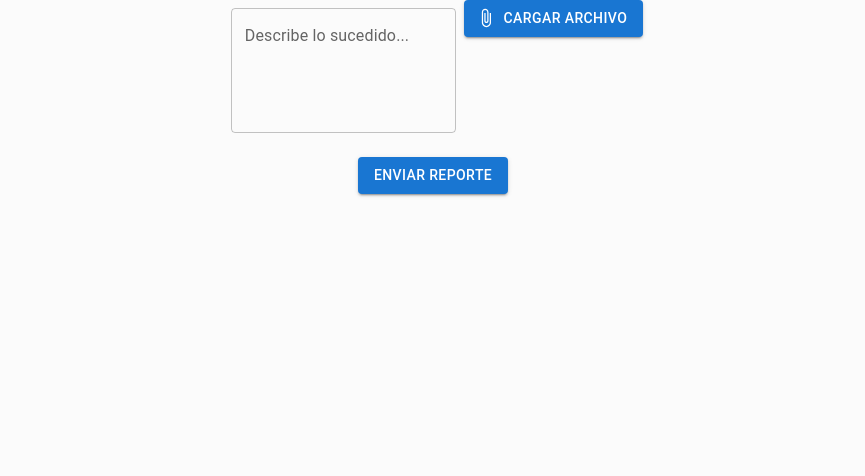
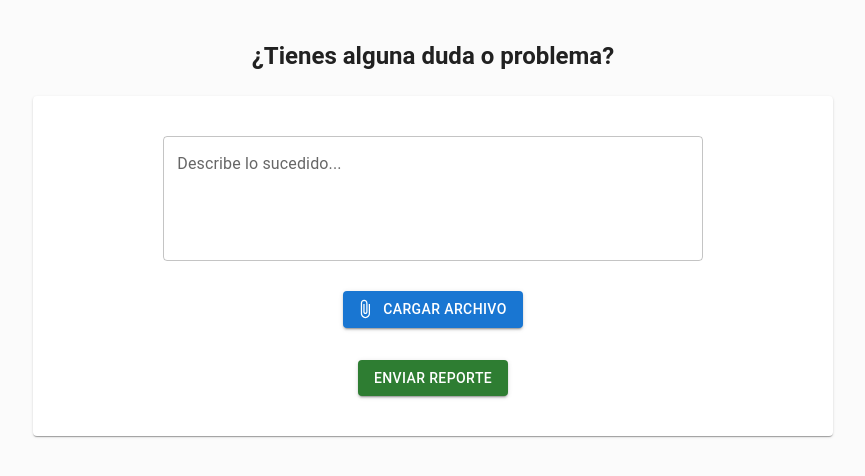
Before and after one commit to xStranged1/Ticket, a React (Vite) app: page /support in a window 1280 px wide. Shown: the top 476 px of the page, without its empty margins (207-1072 px from the left). Built offline with nearby package versions, Linux system fonts and the light colour scheme.

Commit message:
fix: :lipstick: add theme, styles in support

```diff
--- a/src/App.tsx
+++ b/src/App.tsx
@@ -1,4 +1,4 @@
-import { useState } from 'react'
+import { useMemo } from 'react'
 import { Route, Routes } from 'react-router-dom'
 import Tickets from './routes/Tickets'
 import Login from './routes/Login'
@@ -7,9 +7,8 @@ import CreateTicket from './routes/CreateTicket'
 import DetailTicket from './routes/DetailTicket'
 import UserProfile from './routes/UserProfile'
 import Support from './routes/Support'
-import TicketForm from './routes/DetailTicket'
 import { ThemeProvider } from '@mui/material/styles';
-import { CssBaseline, useColorScheme } from '@mui/material'
+import { CssBaseline, useMediaQuery } from '@mui/material'
 import { darkTheme, lightTheme } from './const/colors'
 
 function App() {
@@ -17,11 +16,13 @@ function App() {
   // Recordar que tickets necesita barra de busqueda(Relacionados),
   // Campana de notis (TU TICKET A SIDO REVISADO (HORARIO) podes apretar la noti y te lleva al ticket
   // boton eliminar con confirmacion, y podemos agregar un zoom al pasar el mouse sobre una tarjeta
-  const { mode } = useColorScheme()
+  const prefersDarkMode = useMediaQuery('(prefers-color-scheme: dark)');
+
+  const theme = useMemo(() => prefersDarkMode ? darkTheme : lightTheme, [prefersDarkMode]);
 
   return (
     <>
-      <ThemeProvider theme={mode == 'dark' || mode == 'system' ? darkTheme : lightTheme}>
+      <ThemeProvider theme={theme}>
         <CssBaseline /> {/* Aplica los estilos globales */}
         <Routes>
           <Route path='/' element={<Login />} />
--- a/src/const/colors.ts
+++ b/src/const/colors.ts
@@ -24,8 +24,12 @@ export const darkTheme = createTheme({
         background: {
             default: '#333333', // Fondo gris oscuro para el tema oscuro
         },
+        primary: {
+            main: '#3fb55d',
+        },
         secondary: {
-            main: '#e7e7e7'
-        }
+            main: '#f50057',
+        },
+
     },
 });
--- a/src/routes/CreateTicket.tsx
+++ b/src/routes/CreateTicket.tsx
@@ -10,6 +10,7 @@ import {
     FormControl,
     Grid,
     IconButton,
+    Paper,
 } from "@mui/material";
 
 import UploadFileIcon from "@mui/icons-material/UploadFile";
@@ -28,14 +29,14 @@ export default function CreateTicket() {
     };
 
     return (
-        <Box
+        <Paper
             sx={{
                 width: "auto",
                 margin: "auto",
                 mt: 5,
                 p: 3,
-                boxShadow: 3,
-                bgcolor: 'background.default',
+                mb: 5,
+                bgcolor: 'background.main',
                 borderRadius: 2,
             }}
         >
@@ -135,6 +136,6 @@ export default function CreateTicket() {
                     </Button>
                 </Grid>
             </Grid>
-        </Box>
+        </Paper>
     );
 };
--- a/src/routes/DetailTicket.tsx
+++ b/src/routes/DetailTicket.tsx
@@ -4,7 +4,6 @@ import {
 } from "@mui/material";
 import UploadFileIcon from "@mui/icons-material/UploadFile";
 import DeleteIcon from "@mui/icons-material/Delete";
-import EditIcon from "@mui/icons-material/Edit";
 
 interface TicketFormProps {
     onSubmit: (formData: {
--- a/src/routes/Login.tsx
+++ b/src/routes/Login.tsx
@@ -8,6 +8,7 @@ import {
     InputAdornment,
     Link,
     Fab,
+    Paper,
 } from "@mui/material";
 import Visibility from "@mui/icons-material/Visibility";
 import VisibilityOff from "@mui/icons-material/VisibilityOff";
@@ -31,14 +32,7 @@ const ExternalLogin: React.FC = () => {
     const [email, setEmail] = useState("");
     const [password, setPassword] = useState("");
     const [showPassword, setShowPassword] = useState(false);
-    const [errors, setErrors] = useState<{ email?: string; password?: string }>(
-        {}
-    );
-    const theme = useTheme(); // Acceder al tema
-
-    console.log(theme);
-    console.log(theme.palette);
-
+    const [errors, setErrors] = useState<{ email?: string; password?: string }>({});
 
     const handleClickShowPassword = () => setShowPassword(!showPassword);
 
@@ -90,13 +84,12 @@ const ExternalLogin: React.FC = () => {
                 position: "relative",
             }}
         >
-            <Box
+            <Paper
                 sx={{
                     width: "100%",
                     maxWidth: "400px",
                     p: 4,
                     borderRadius: 2,
-                    bgcolor: 'background.secondary',
                     boxShadow: "0px 4px 10px rgba(0, 0, 0, 0.1)",
                 }}
             >
@@ -106,7 +99,7 @@ const ExternalLogin: React.FC = () => {
                         textAlign: "center",
                         mb: 3,
                         fontWeight: "bold",
-                        color: "#333",
+                        color: "Text",
                     }}
                 >
                     Iniciar Sesión
@@ -183,7 +176,7 @@ const ExternalLogin: React.FC = () => {
                         ¿Olvidaste tu contraseña?
                     </Link>
                 </Typography>
-            </Box>
+            </Paper>
 
 
             <Fab
--- a/src/routes/Support.tsx
+++ b/src/routes/Support.tsx
@@ -3,11 +3,11 @@ import Box from '@mui/material/Box';
 import TextField from '@mui/material/TextField';
 import Button from '@mui/material/Button';
 import AttachFileIcon from '@mui/icons-material/AttachFile';
+import { Paper, Typography } from '@mui/material';
 
 interface FormProps {
     onSubmit: (data: any) => void;
 }
-
 
 const Form: React.FC<FormProps> = ({ onSubmit }) => {
     const [description, setDescription] = React.useState('');
@@ -27,10 +27,17 @@ const Form: React.FC<FormProps> = ({ onSubmit }) => {
     };
 
     return (
-        <Box
+        <Paper
             component="form"
             sx={{
-                '& .MuiTextField-root': { m: 1, width: '25ch' },
+                p: 5,
+                display: 'flex',
+                flexDirection: 'column',
+                alignItems: 'center',
+                justifyContent: 'center',
+                width: '100%',
+                maxWidth: '800px', // Límite de ancho
+                margin: '0 auto',
             }}
             noValidate
             autoComplete="off"
@@ -39,34 +46,62 @@ const Form: React.FC<FormProps> = ({ onSubmit }) => {
             <TextField
                 id="outlined-multiline-static"
                 label="Describe lo sucedido..."
+                sx={{
+                    width: '100%',
+                    '@media (min-width:600px)': {
+                        width: '50ch',
+                    },
+                    '@media (min-width:900px)': {
+                        width: '60ch',
+                    },
+                }}
                 multiline
                 rows={4}
                 value={description}
                 onChange={handleDescriptionChange}
             />
+            <div style={{ marginTop: 30 }}></div>
+
             <label htmlFor="contained-button-file">
                 <input accept="image/*" id="contained-button-file" multiple type="file" onChange={handleFileChange} hidden />
                 <Button variant="contained" component="span" startIcon={<AttachFileIcon />}>
                     Cargar archivo
                 </Button>
             </label>
+
             <ul>
                 {files.map((file) => (
                     <li key={file.name}>{file.name}</li>
                 ))}
             </ul>
-            <Button type="submit" variant="contained">
+            <Button type="submit" variant="contained" color='success'>
                 Enviar reporte
             </Button>
-        </Box>
+        </Paper>
     );
 };
 
 export default function Support() {
+    const handleSubmit = (data: any) => {
+        console.log(data); // Aquí puedes manejar el envío del formulario
+    };
 
     return (
-        <>
-            <Form />
-        </>
-    )
+        <Box
+            sx={{
+                p: 3,
+                display: 'flex',
+                flexDirection: 'column',
+                alignItems: 'center',
+                '@media (min-width:600px)': {
+                    p: 5,
+                },
+            }}
+        >
+            <Typography variant="h5" sx={{ mb: 3, fontWeight: 'bold' }}>
+                ¿Tienes alguna duda o problema?
+            </Typography>
+            <Form onSubmit={handleSubmit} />
+        </Box>
+    );
 }
--- a/src/routes/Tickets.tsx
+++ b/src/routes/Tickets.tsx
@@ -106,11 +106,8 @@ function EnhancedTableHead(props: EnhancedTableProps) {
         </TableHead>
     );
 }
-interface EnhancedTableToolbarProps {
-    numSelected: number;
-}
-function EnhancedTableToolbar(props: EnhancedTableToolbarProps) {
-    const { numSelected } = props;
+function EnhancedTableToolbar() {
+
     return (
         <Toolbar
             sx={[
@@ -242,7 +239,7 @@ export default function Tickets() {
     };
 
     return (
-        <Box sx={{ width: '100%', flex: 1, flexDirection: 'row', justifySelf: 'center', justifyContent: 'center', alignItems: 'center', backgroundColor: "#ccc" }}>
+        <Paper sx={{ width: '100%', flex: 1, flexDirection: 'row', justifySelf: 'center', justifyContent: 'center', alignItems: 'center', backgroundColor: "#ccc" }}>
             <Dialog
                 open={open}
                 onClose={handleClose}
@@ -265,7 +262,7 @@ export default function Tickets() {
                 </DialogActions>
             </Dialog>
             <Paper sx={{ width: '100%' }}>
-                <EnhancedTableToolbar numSelected={selected.length} />
+                <EnhancedTableToolbar />
                 <div style={{ display: 'flex', justifyContent: 'space-between', alignItems: 'center', marginBottom: '16px' }}>
                     <div style={{ flex: 1, display: 'flex', justifyContent: 'center', marginLeft: 15 }}>
                         <TextField
@@ -387,6 +384,6 @@ export default function Tickets() {
                     onRowsPerPageChange={handleChangeRowsPerPage}
                 />
             </Paper>
-        </Box>
+        </Paper>
     );
 }
```
